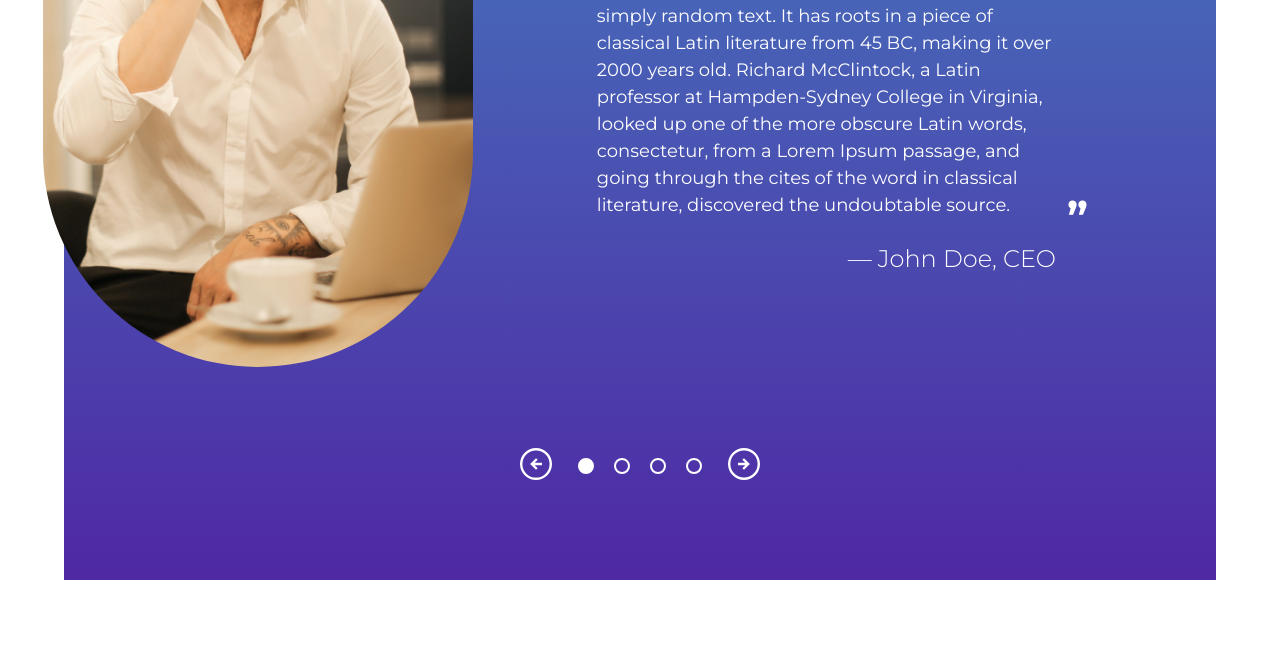
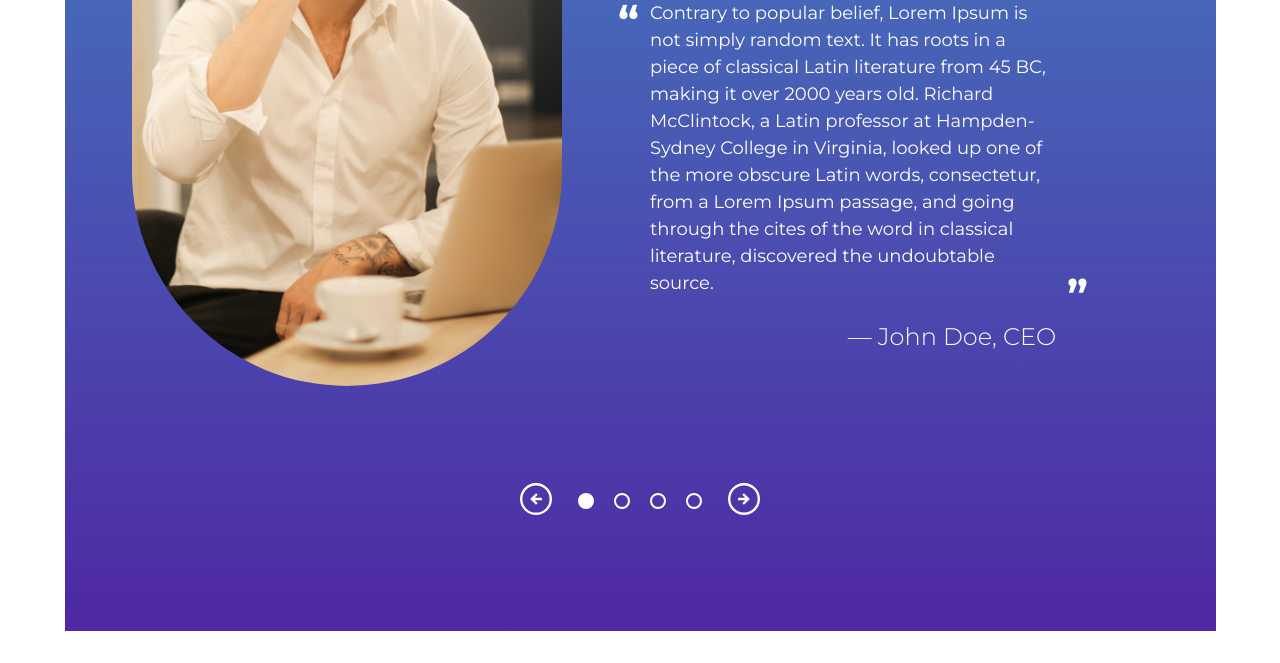
Before and after one commit to kenkozma17/coding-challenge, a plain HTML site: page index.html in a window 1280 px wide. Shown: the part 356-1019 px from the top of the page. Before the commit the page ends 968 px from the top, so only its background shows below. Drawn offline with Linux system fonts and the light colour scheme.

Commit message:
Adding curve to background and fixing remaining QA items

```diff
--- a/index.html
+++ b/index.html
@@ -20,6 +20,14 @@
   </head>
   <body>
     <main>
+      <svg height="0" width="0">
+        <defs>
+          <clipPath id="svgPath">
+            <path d="M1 295.5C535 75.5 1428 4.33333 1784 0.5V1005.5H1V295.5Z" stroke="black"/>
+          </clipPath>
+        </defs>
+      </svg>
+
       <section class="slider-bg" id="slider">
         <div class="grid keen-slider__slide">
           <figure class="image-wrapper">
@@ -61,14 +69,25 @@
           </article>
         </div>
 
-        <div class="navigation-wrapper desktop-only">
+        <ul class="navigation-wrapper desktop-only">
+          <li>
             <button class="arrow arrow--left">
               <img src="/public/icons/arrow.svg" alt="Left Arrow" />
             </button>
+          </li>
+          <li>
             <div class="dot dot--active"></div>
+          </li>
+          <li>
             <div class="dot"></div>
+          </li>
+          <li>
             <div class="dot"></div>
+          </li>
+          <li>
             <div class="dot"></div>
+          </li>
+          <li>
             <button class="arrow arrow--right">
               <img
                 src="/public/icons/arrow.svg"
@@ -76,13 +95,14 @@
                 alt="Right Arrow"
               />
             </button>
-        </div>
+          </li>
+        </ul>
       </div>
     </section>
     </main>
 
     <!-- <script src="https://cdn.jsdelivr.net/npm/keen-slider@latest/keen-slider.js"></script> -->
 
-    <script src="index.js"></script>
+    <!-- <script src="index.js"></script> -->
   </body>
 </html>
--- a/style.css
+++ b/style.css
@@ -29,13 +29,13 @@ body {
 
 @media only screen and (min-width: 768px) {
   .slider-bg {
-    min-height: 770px;
+    /* min-height: 770px; */
     height: 100%;
     padding: 2rem 0;
+    background-image: none;
   }
 }
 
-/* Element: Background Pseudo-element */
 .slider-bg::before {
   content: "";
   position: absolute;
@@ -45,11 +45,26 @@ body {
   right: 0;
   bottom: 0;
   background-image: linear-gradient(#4385c2, #4f28a4);
-  clip-path: polygon(0 20%, 53% 11%, 100% 11%, 100% 100%, 0 100%, 0 19%);
+  clip-path: polygon(
+    51% 16%,
+    100% 12%,
+    100% 60%,
+    100% 100%,
+    0 100%,
+    0% 60%,
+    0 24%
+  );
+}
+/* Element: Background Pseudo-element */
+@media only screen and (min-width: 768px) {
+  .slider-bg::before {
+    background-image: linear-gradient(#4385c2, #4f28a4);
+    clip-path: url("#svgPath");
+  }
 }
 
 /* Responsive Modifications for Background Pseudo-element */
-@media only screen and (min-width: 768px) {
+/* @media only screen and (min-width: 768px) {
   .slider-bg::before {
     clip-path: polygon(0 24%, 100% 0%, 100% 100%, 0% 100%);
   }
@@ -59,7 +74,7 @@ body {
   .slider-bg::before {
     clip-path: polygon(0 36%, 100% 0%, 100% 100%, 0% 100%);
   }
-}
+} */
 
 /* Responsive Modifications for Grid */
 @media only screen and (min-width: 768px) {
@@ -67,14 +82,13 @@ body {
     display: grid;
     grid-template-columns: repeat(6, 1fr);
     gap: 5px;
-    align-items: start;
+    align-items: center;
   }
 }
 
 @media only screen and (min-width: 1024px) {
   .grid {
     display: grid;
-    grid-template-columns: repeat(5, 1fr);
     gap: 20px;
     align-items: center;
   }
@@ -96,8 +110,8 @@ body {
 
 @media only screen and (min-width: 1024px) {
   .image-wrapper {
-    grid-column: span 2 / span 2;
-    justify-content: end;
+    grid-column: span 3 / span 3;
+    justify-content: center;
   }
 }
 
@@ -113,14 +127,14 @@ body {
   .quote {
     grid-column: span 3 / span 3;
     padding: 0 4rem 0 2rem;
-    margin: 8rem 0 0 0;
+    margin: 12rem 0 0 0;
   }
 }
 
 @media only screen and (min-width: 1024px) {
   .quote {
     grid-column: span 3 / span 3;
-    padding: 0 10rem 0 4rem;
+    padding: 0 10rem 0 0;
   }
 }
 
@@ -204,15 +218,15 @@ body {
 /* Block: Slider Image */
 .slider-image {
   width: 100%;
-  border-radius: 250px;
+  border-radius: 99rem;
 }
 
 /* Responsive Modifications for Slider Image */
-@media only screen and (min-width: 768px) {
+/* @media only screen and (min-width: 768px) {
   .slider-image {
     width: 320px;
   }
-}
+} */
 
 @media only screen and (min-width: 1024px) {
   .slider-image {
@@ -311,3 +325,7 @@ body {
 .arrow--right img {
   transform: rotate(180deg);
 }
+
+ul.navigation-wrapper {
+  list-style: none;
+}
```
Also changed, not shown: public/images/curve.png (added). Lines whose indentation alone changed are shown as unchanged.
